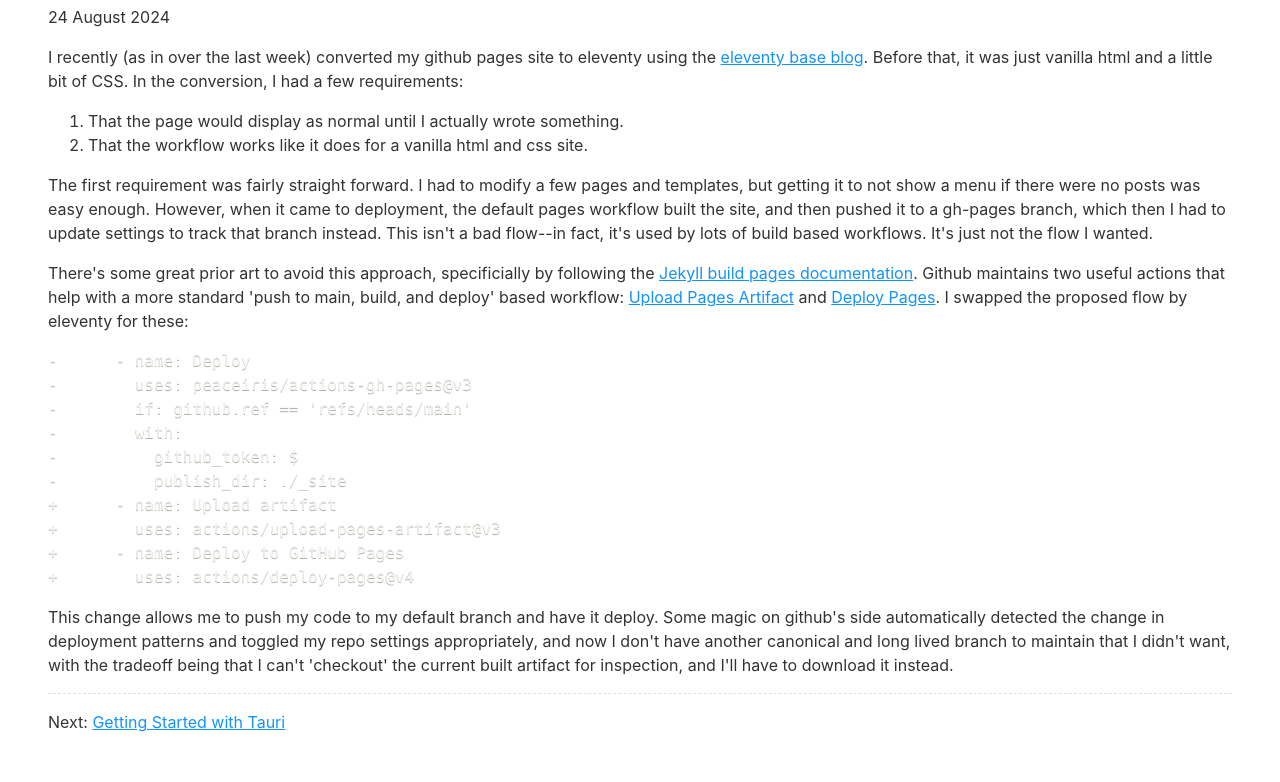
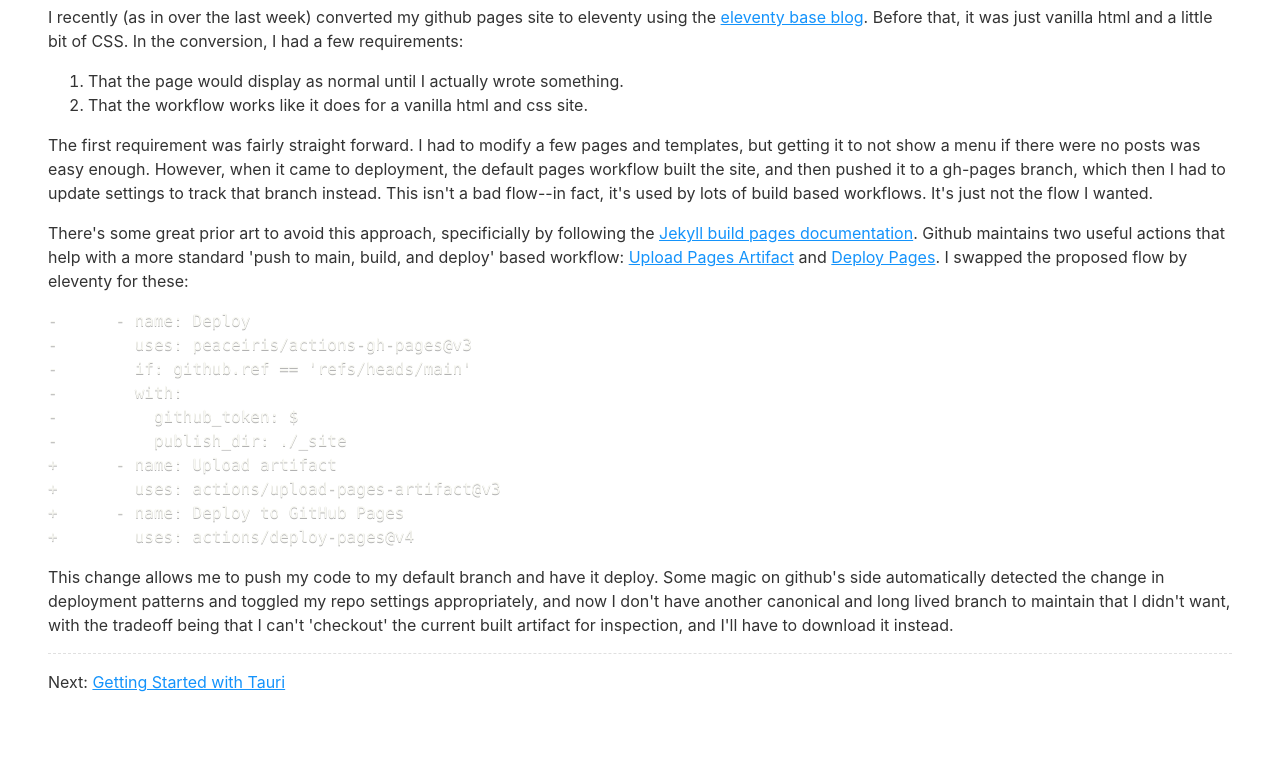
Before and after one commit to thatrandybrown/thatrandybrown.github.io, an Eleventy site: page content/notes/1720718087.md in a window 1280 px wide. Shown: the part 126-908 px from the top of the page. After the commit the page ends 868 px from the top, so only its background shows below. Built offline with nearby package versions, Linux system fonts and the light colour scheme; Eleventy itself is replaced by a stand-in of ours; code samples lack their colours; files that its build step writes are made by us from their sources; what markdown-it-wikilinks would draw is missing.

Commit message:
remove date displays since no date is added

```diff
--- a/_includes/layouts/post.njk
+++ b/_includes/layouts/post.njk
@@ -5,14 +5,6 @@
 {%- css %}{% include "node_modules/prismjs/themes/prism-okaidia.css" %}{% endcss %}
 {%- css %}{% include "public/css/prism-diff.css" %}{%- endcss %}
 <h1>{{ title }}</h1>
-
-<ul class="post-metadata">
-	<li><time datetime="{{ page.date | htmlDateString }}">{{ page.date | readableDate }}</time></li>
-	{%- for tag in tags | filterTagList %}
-	{%- set tagUrl %}/tags/{{ tag | slugify }}/{% endset %}
-	<li><a href="{{ tagUrl }}" class="post-tag">{{ tag }}</a>{%- if not loop.last %}, {% endif %}</li>
-	{%- endfor %}
-</ul>
 
 {{ content | safe }}
 
--- a/_includes/postslist.njk
+++ b/_includes/postslist.njk
@@ -3,7 +3,6 @@
 {% for post in postslist | reverse %}
 	<li class="postlist-item{% if post.url == url %} postlist-item-active{% endif %}">
 		<a href="{{ post.url }}" class="postlist-link">{% if post.data.title %}{{ post.data.title }}{% else %}<code>{{ post.url }}</code>{% endif %}</a>
-		<time class="postlist-date" datetime="{{ post.date | htmlDateString }}">{{ post.date | readableDate("LLLL yyyy") }}</time>
 	</li>
 {% endfor %}
 </ol>
```
